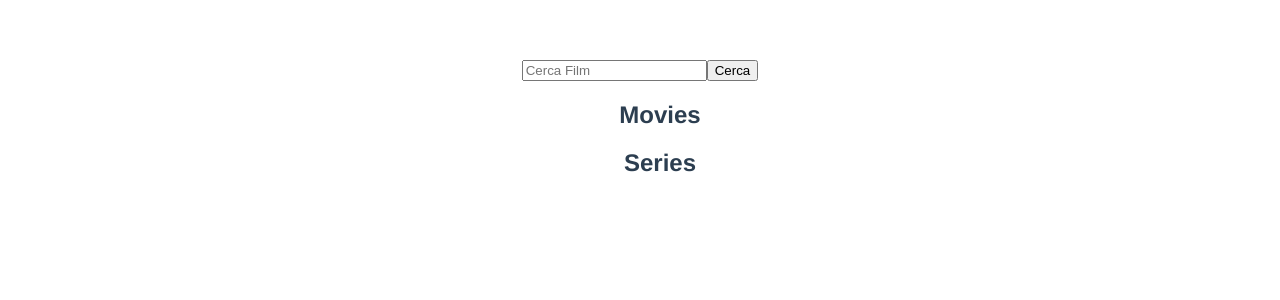
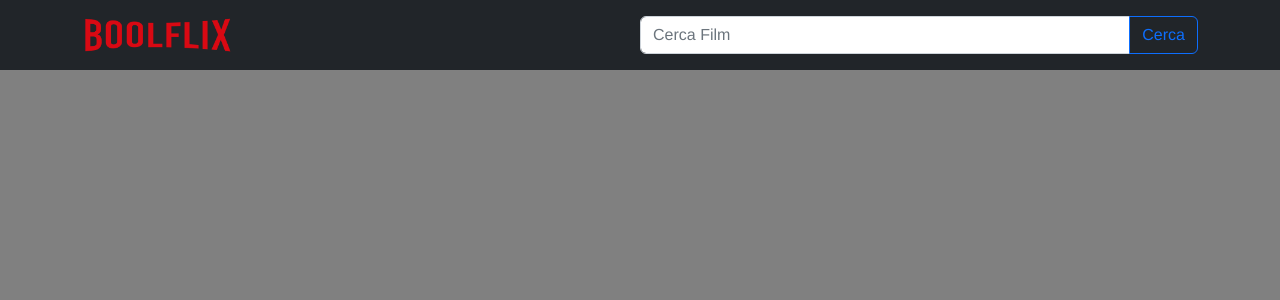
Before and after one commit to marius-leica/vue-boolflix, a Vue app: page / in a window 1280 px wide. Shown: the top 300 px of the page. Built offline with nearby package versions, Linux system fonts and the light colour scheme.

Commit message:
milestone 4 done

```diff
--- a/src/App.vue
+++ b/src/App.vue
@@ -1,8 +1,9 @@
 <template>
   <div id="app">
     <TheHeader @searchChanged="search"></TheHeader>
-
-    <TheMain :userInput="searchText"></TheMain>
+    <div class="container overflow-auto">
+      <TheMain :userInput="searchText"></TheMain>
+    </div>
   </div>
 </template>
 
@@ -31,5 +32,5 @@ export default {
 </script>
 
 <style lang="scss" scoped>
-@import "assets/scss/main";
+@import "assets/scss/main.scss";
 </style>
--- a/src/assets/scss/_general.scss
+++ b/src/assets/scss/_general.scss
@@ -1,8 +1,9 @@
 #app {
   font-family: Avenir, Helvetica, Arial, sans-serif;
-  -webkit-font-smoothing: antialiased;
-  -moz-osx-font-smoothing: grayscale;
-  text-align: center;
-  color: #2c3e50;
-  margin-top: 60px;
+  height: 100vh;
+  display: flex;
+  flex-direction: column;
+  // overflow: hidden;
+  background-color: gray;
+
 }
--- a/src/components/MovieCard.vue
+++ b/src/components/MovieCard.vue
@@ -1,41 +1,32 @@
 <template>
-    <div>
-        <div>
-            <img :src="`${baseUrl}${posterSize}${movie.poster_path}`" alt="">
+
+    <div class="card h-100 position-relative">
+
+        <img :src="imageControl" alt="">
+        <div class="card-absolute">
+            <div><strong>Titolo:</strong>{{ " " + movieTitle }}<span>
+                    <lang-flag :iso="movie.original_language" />
+                </span>
+            </div>
+            <div><strong>Titolo originale:</strong> {{ " " + originalMovieTitle }}
+            </div>
+            <div class="d-flex">
+                <strong>Voto:&nbsp;</strong>
+
+                <div v-for="i in 5" :key="i">
+                    <i v-if="i <= starGaverate" class="fa-solid fa-star text-warning"></i>
+                    <i v-else class="fa-regular fa-star"></i>
+                </div>
+            </div>
+            <div><strong>Overview:</strong>{{ " " + movie.overview }}</div>
+
+
+
+
         </div>
+    </div>
 
-        <div>{{ movieTitle }}<span>
-                <lang-flag :iso="movie.original_language" squared="false" />
-            </span></div>
-        <div>{{ movie.original_language }}</div>
-        <div>{{ starGaverate }}</div>
-        <div v-if="starGaverate === 1">
-            <i class="fa-solid fa-star"></i>
-        </div>
-        <div v-if="starGaverate === 2">
-            <i class="fa-solid fa-star"></i>
-            <i class="fa-solid fa-star"></i>
-        </div>
-        <div v-if="starGaverate === 3">
-            <i class="fa-solid fa-star"></i>
-            <i class="fa-solid fa-star"></i>
-            <i class="fa-solid fa-star"></i>
-        </div>
-        <div v-if="starGaverate === 4">
-            <i class="fa-solid fa-star"></i>
-            <i class="fa-solid fa-star"></i>
-            <i class="fa-solid fa-star"></i>
-            <i class="fa-solid fa-star"></i>
-        </div>
-        <div v-if="starGaverate === 5">
-            <i class="fa-solid fa-star"></i>
-            <i class="fa-solid fa-star"></i>
-            <i class="fa-solid fa-star"></i>
-            <i class="fa-solid fa-star"></i>
-            <i class="fa-solid fa-star"></i>
-        </div>
 
-    </div>
 </template>
 
 <script>
@@ -44,7 +35,7 @@ export default {
     data() {
         return {
             baseUrl: "https://image.tmdb.org/t/p/",
-            posterSize: "w92",
+            posterSize: "w300",
         };
     },
     props: {
@@ -59,11 +50,25 @@ export default {
             if (this.movie.title) {
                 return this.movie.title;
             } return this.movie.name;
-
+        },
+        originalMovieTitle() {
+            if (this.movie.original_title) {
+                return this.movie.original_title;
+            } return this.movie.original_name;
         },
         starGaverate() {
             return Math.round(this.movie.vote_average / 2);
         },
+        //voglio che imageControl possa verificare se movie.poster_path è nul e se è nulo allora metto una immagine di default
+        imageControl() {
+            if (this.movie.poster_path) {
+                return this.baseUrl + this.posterSize + this.movie.poster_path;
+            } else {
+                return "../img/imgError.png";
+            }
+        },
+
+
     },
     methods: {
 
@@ -72,7 +77,35 @@ export default {
 </script>
 
 <style lang="scss" scoped>
-.fa-solid {
-    color: #ffc107;
+.card-container {}
+
+.card {
+    background-color: black;
+    border-radius: 0;
+    display: inline-block;
+    padding: 0.5rem;
+    max-height: 465px;
+
+}
+
+.card-absolute {
+    overflow: auto;
+    text-align: start;
+    padding: 0.5rem;
+    background-color: rgba(0, 0, 0, 0.5);
+    color: white;
+    position: absolute;
+    top: 0;
+    left: 0;
+    bottom: 0;
+    right: 0;
+    opacity: 0;
+    transition: opacity 0.5s ease-in-out;
+
+
+    &:hover {
+        opacity: 1;
+    }
+
 }
 </style>
--- a/src/components/TheHeader.vue
+++ b/src/components/TheHeader.vue
@@ -1,12 +1,15 @@
 <template>
-    <div>
-        <div class="d-flex mb-5">
-            <div class="input-group">
-                <input type="text" class="form-control" placeholder="Cerca Film" v-model="searchText"
-                    @keyup.enter="$emit('searchChanged', searchText)" />
-                <button class="btn btn-outline-primary" type="button" @click="$emit('searchChanged', searchText)">
-                    Cerca
-                </button>
+    <div class="bg-dark">
+        <div class="container">
+            <div class="d-flex justify-content-between align-items-center">
+                <div><img src="/img/logo.png" width="150px" alt=""></div>
+                <div class="input-group w-50 py-3">
+                    <input type="text" class="form-control" placeholder="Cerca Film" v-model="searchText"
+                        @keyup.enter="$emit('searchChanged', searchText)" />
+                    <button class="btn btn-outline-primary" type="button" @click="$emit('searchChanged', searchText)">
+                        Cerca
+                    </button>
+                </div>
             </div>
         </div>
     </div>
--- a/src/components/TheMain.vue
+++ b/src/components/TheMain.vue
@@ -1,23 +1,23 @@
 <template>
-    <div>
-        <div id="moviesList">
-            <ul class="list-group">
-                <h2>Movies</h2>
-                <li class="list-group-item" v-for="movie in moviesList" :key="movie.id">
+
+    <div class=" flex-grow-1">
+        <div id="moviesList" class="pt-5">
+            <div class="row row-cols-3 g-5">
+                <div class="col text-center" v-for="movie in moviesList" :key="movie.id">
                     <MovieCard :movie="movie"></MovieCard>
-                </li>
-            </ul>
+                </div>
+            </div>
         </div>
 
-        <div id="seriesList">
-            <ul class="list-group">
-                <h2>Series </h2>
-                <li class="list-group-item" v-for="movie in seriesList" :key="movie.id">
+        <div id="seriesList" class="pt-5">
+            <div class="row row-cols-3 g-5">
+                <div class="col text-center" v-for="movie in seriesList" :key="movie.id">
                     <MovieCard :movie="movie"></MovieCard>
-                </li>
-            </ul>
+                </div>
+            </div>
         </div>
     </div>
+
 </template>
 
 <script>
@@ -73,5 +73,5 @@ export default {
 };
 </script>
 
-<style>
+<style lang>
 </style>
--- a/src/main.js
+++ b/src/main.js
@@ -1,6 +1,7 @@
 import Vue from "vue";
 import App from "./App.vue";
 import "bootstrap";
+import "./assets/scss/main.scss";
 
 Vue.config.productionTip = false;
 
```
Also changed, not shown: public/img/imgError.png (added), public/img/logo.png (added).
